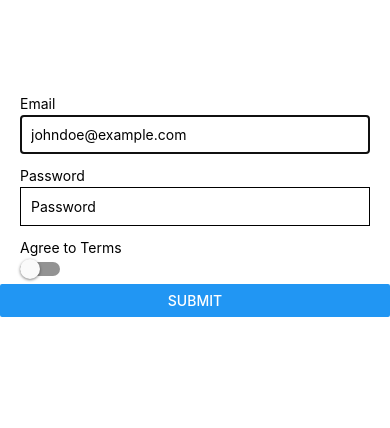
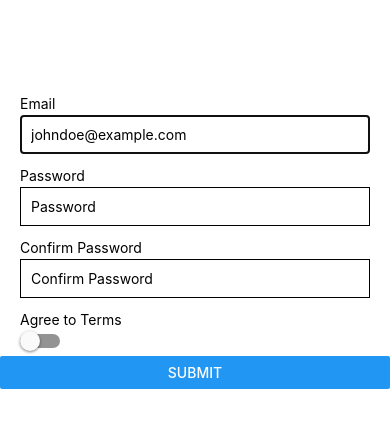
Before and after one commit to scylian/react-native-formik-yup, a React Native app: screen / in a window 390 px wide. Shown: the top 428 px of the page. Built offline with nearby package versions, Linux system fonts and the light colour scheme.

Commit message:
confirm password validation and input field warpper component refactor

```diff
--- a/App.js
+++ b/App.js
@@ -12,6 +12,16 @@ import { Formik } from "formik";
 import * as yup from "yup";
 
 // Components
+const FieldWrapper = ({ children, label, formikProps, formikKey }) => (
+  <View style={{ marginHorizontal: 20, marginVertical: 5 }}>
+    <Text style={{ marginBottom: 3 }}>{label}</Text>
+    {children}
+    <Text style={{ color: "red" }}>
+      {formikProps.touched[formikKey] && formikProps.errors[formikKey]}
+    </Text>
+  </View>
+);
+
 const StyledInput = ({ label, formikProps, formikKey, ...rest }) => {
   const inputStyles = {
     borderWidth: 1,
@@ -25,25 +35,20 @@ const StyledInput = ({ label, formikProps, formikKey, ...rest }) => {
   }
 
   return (
-    <View style={{ marginHorizontal: 20, marginVertical: 5 }}>
-      <Text style={{ marginBottom: 3 }}>{label}</Text>
+    <FieldWrapper label={label} formikKey={formikKey} formikProps={formikProps}>
       <TextInput
         style={inputStyles}
         onChangeText={formikProps.handleChange(formikKey)}
         onBlur={formikProps.handleBlur(formikKey)}
         {...rest}
       />
-      <Text style={{ color: "red" }}>
-        {formikProps.touched[formikKey] && formikProps.errors[formikKey]}
-      </Text>
-    </View>
+    </FieldWrapper>
   );
 };
 
 const StyledSwitch = ({ formikKey, formikProps, label, ...rest }) => {
   return (
-    <View style={{ marginHorizontal: 20, marginVertical: 5 }}>
-      <Text style={{ marginBottom: 3 }}>{label}</Text>
+    <FieldWrapper label={label} formikKey={formikKey} formikProps={formikProps}>
       <Switch
         value={formikProps.values[formikKey]}
         onValueChange={(value) => {
@@ -51,10 +56,7 @@ const StyledSwitch = ({ formikKey, formikProps, label, ...rest }) => {
         }}
         {...rest}
       />
-      <Text style={{ color: "red" }}>
-        {formikProps.touched[formikKey] && formikProps.errors[formikKey]}
-      </Text>
-    </View>
+    </FieldWrapper>
   );
 };
 
@@ -68,6 +70,13 @@ const validationSchema = yup.object().shape({
     .required()
     .min(2, "Seems a bit short...")
     .max(10, "We prefer insecure systems, try a shorter password."),
+  confirmPassword: yup
+    .string()
+    .label("Confirm Password")
+    .required()
+    .test("passwords-match", "Passwords must match ya fool", function (value) {
+      return this.parent.password === value;
+    }),
   agreeToTerms: yup
     .boolean()
     .label("Terms")
@@ -79,7 +88,12 @@ const validationSchema = yup.object().shape({
 export default () => (
   <SafeAreaView style={{ marginTop: 90 }}>
     <Formik
-      initialValues={{ email: "", password: "", agreeToTerms: false }}
+      initialValues={{
+        email: "",
+        password: "",
+        confirmPassword: "",
+        agreeToTerms: false,
+      }}
       onSubmit={(values, actions) => {
         alert(JSON.stringify(values));
         setTimeout(() => {
@@ -106,6 +120,14 @@ export default () => (
             secureTextEntry
           />
 
+          <StyledInput
+            label="Confirm Password"
+            formikProps={formikProps}
+            formikKey="confirmPassword"
+            placeholder="Confirm Password"
+            secureTextEntry
+          />
+
           <StyledSwitch
             label="Agree to Terms"
             formikKey="agreeToTerms"
```
